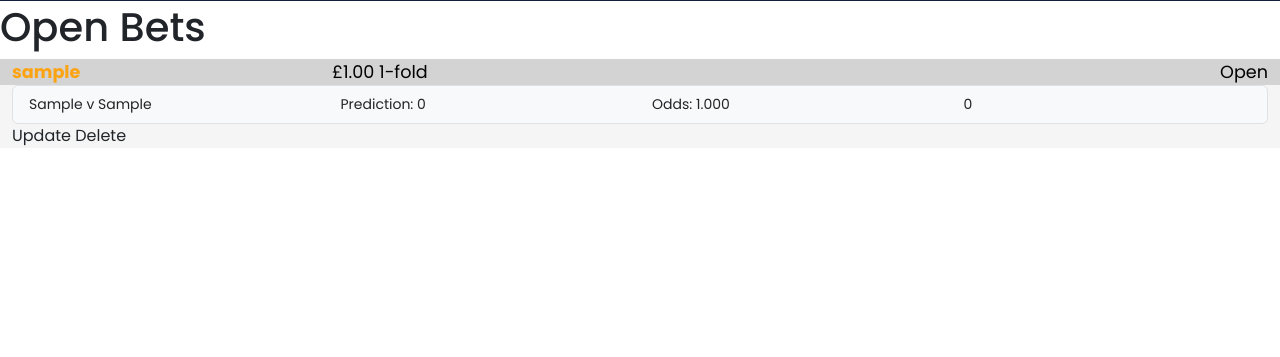
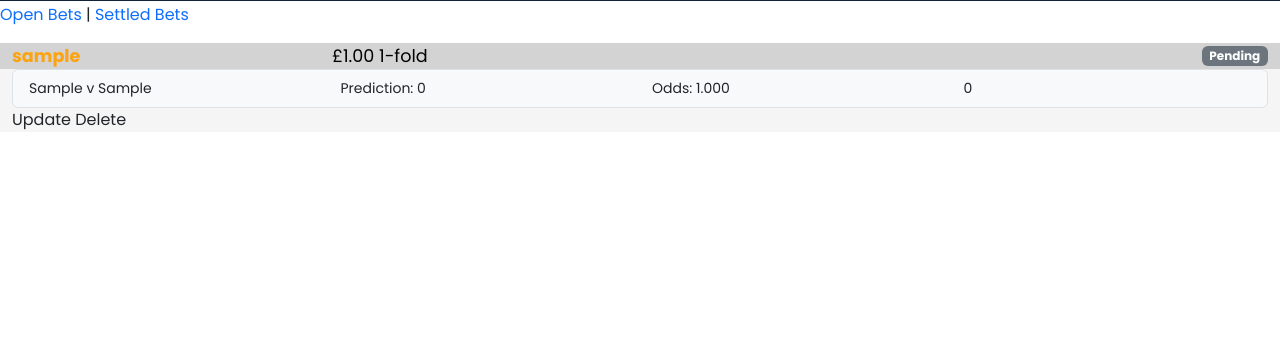
Before and after one commit to bmays9/bet-tracker, a Django app: page / in a window 1280 px wide. Shown: the part 63-420 px from the top of the page. Run offline with Django 4.2, Linux system fonts and the light colour scheme; tables that the repository leaves empty hold one stand-in row (values such as "Sample post"); some libraries are stand-ins or nearby versions.

Commit message:
Add settled bets page and bet status badges

```diff
--- a/bet/templates/bet/index.html
+++ b/bet/templates/bet/index.html
@@ -5,7 +5,8 @@
 <!-- content starts here -->
 
     <div>
-        <h1>Open Bets</h1>
+        <p><a href="{% url 'home' %}">Open Bets</a> |
+            <a href="{% url 'settled_list' %}">Settled Bets</a></h1>
     </div>
 
     <!-- Container of all bets-->
@@ -30,7 +31,13 @@
                             </div>
 
                             <div class="col-2 text-end">
-                                <span class="stake">Open</span>
+                                {% if bet.status == 0  %}
+                                <span class="badge bg-secondary">Pending</span>
+                                {% elif bet.status == 1  %}
+                                <span class="badge bg-success">Won</span>
+                                {% elif bet.status == -1 %}
+                                <span class="badge bg-danger">Lost</span>
+                                {% endif %}
                             </div>
                         </div>
                         </a>
@@ -39,19 +46,6 @@
                 <!-- End Of Bet Header-->
 
                 <!-- Lines and Footer-->
-                <!--<div id="collapse{{ forloop.counter }}" class="row panel-collapse collapse">
-                    <div class="col">
-                        <ul class="list-group">
-                        {% for line in bet.lines.all %}
-
-                        <li class="list-group-item bg-light">{{ line.home_team }} v {{ line.away_team }} |
-                            Prediction: {{ line.prediction}} | Odds: {{ line.odds }} | {{ line.status }}</li>
-
-                        {% endfor %}
-                        </ul>
-                    </div>
-                </div>
-            -->
                 <div id="collapse{{ forloop.counter }}" class="row panel-collapse {% if forloop.counter > 5 %}collapse{% endif %}">
                     <div class="col">
                         <ul class="list-group">
--- a/bet/urls.py
+++ b/bet/urls.py
@@ -3,4 +3,5 @@ from django.urls import path
 
 urlpatterns = [
     path('', views.OpenBets.as_view(), name='home'),
+    path('settled/', views.SettledBets.as_view(), name='settled_list'),
 ]
--- a/bet/views.py
+++ b/bet/views.py
@@ -17,3 +17,16 @@ class OpenBets(ListView):
     def get_queryset(self):
         queryset = Bet.objects.filter(status=0).order_by("-updated_on")
         return queryset.annotate(line_count=Count('lines')).prefetch_related('lines')
+
+class SettledBets(ListView):
+    """
+    Renders the settled bets page
+    """
+
+    # queryset = Bet.objects.filter(status=0).order_by("updated_on")
+    template_name = "bet/index.html"
+    context_object_name = 'open_bets'
+
+    def get_queryset(self):
+        queryset = Bet.objects.exclude(status=0).order_by("-updated_on")
+        return queryset.annotate(line_count=Count('lines')).prefetch_related('lines')
```
